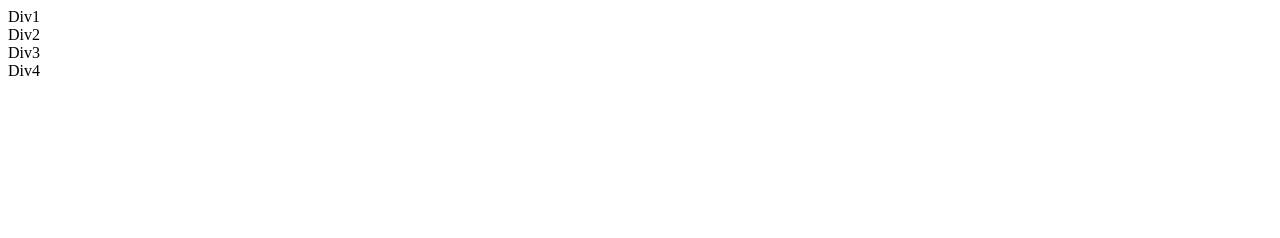
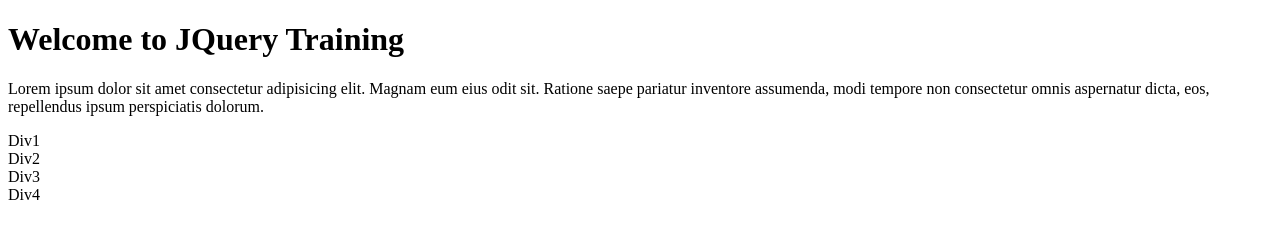
Before and after one commit to chandansutradhar2/jquery-intro, a plain HTML site: page index.html in a window 1280 px wide. Drawn offline with nearby package versions, Linux system fonts and the light colour scheme.

Commit message:
using selector for querying dom element

```diff
--- a/index.html
+++ b/index.html
@@ -8,17 +8,19 @@
     <script src="https://ajax.googleapis.com/ajax/libs/jquery/3.6.0/jquery.min.js"></script>
 
     <script>
-        //initializing jquery with DOM
         $(document).ready(function () {
-            alert('DOM loaded')
-            //all your jquery stuff below
-            const divs = $('div');
-            console.log(divs);
+            console.log($('h1').html());
+            console.log($('p').html())
         });
     </script>
 </head>
 
-<body onload="alert('body onload')">
+<body>
+
+    <h1>Welcome to JQuery Training</h1>
+    <p>Lorem ipsum dolor sit amet consectetur adipisicing elit. Magnam eum eius odit sit. Ratione saepe pariatur
+        inventore assumenda, modi tempore non consectetur omnis aspernatur dicta, eos, repellendus ipsum perspiciatis
+        dolorum.</p>
     <div>
         Div1
     </div>
```
